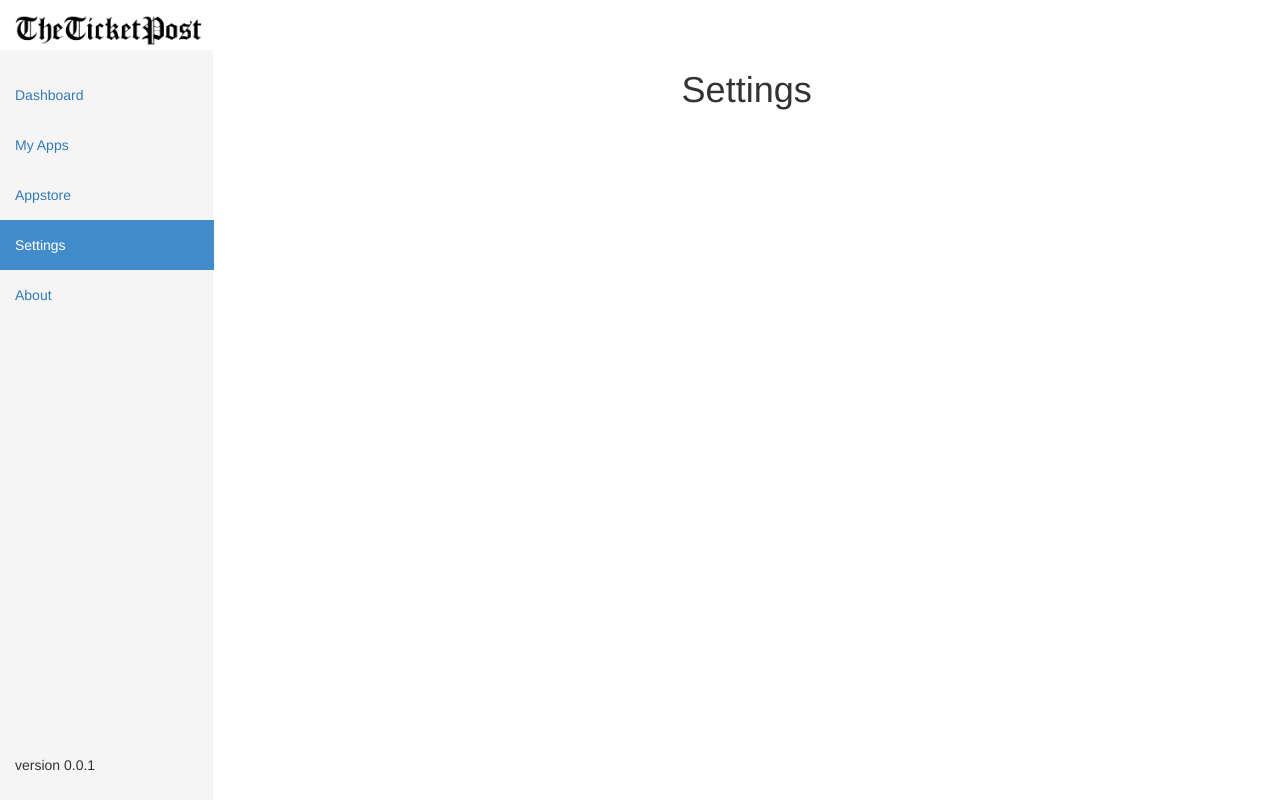
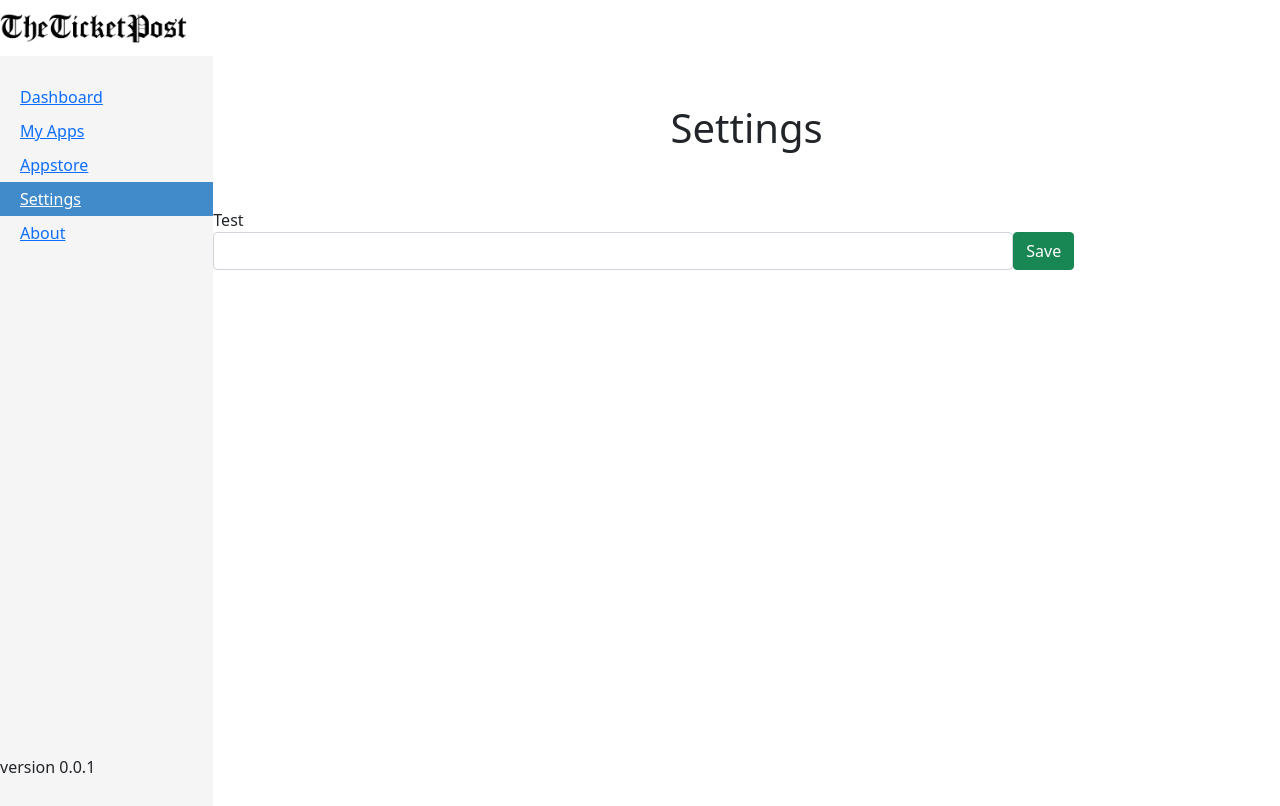
Before and after one commit to theticketpost/theticketpost-service, a Flask app: page /settings in a window 1280 px wide. Before the commit the page ends 771 px from the top, so only its background shows below. Run offline with Flask 2, Linux system fonts and the light colour scheme.

Commit message:
Adding a form to test saving settings on a file

```diff
--- a/src/static/style.css
+++ b/src/static/style.css
@@ -1,3 +1,8 @@
+div {
+   padding: 0 !important;
+   margin: 0 !important;
+}
+
 .navbar {
     margin-bottom: 0px;
     border: 0px;
--- a/src/templates/about.html
+++ b/src/templates/about.html
@@ -3,7 +3,7 @@
 {% set active_page = 'about' %}
 
 {% block content %}
-<div class="p-5 text-center bg-light">
+<div class="p-5 text-center">
     <h1>About</h1>
 </div>
 {% endblock %}
--- a/src/templates/apps.html
+++ b/src/templates/apps.html
@@ -3,7 +3,7 @@
 {% set active_page = 'apps' %}
 
 {% block content %}
-<div class="p-5 text-center bg-light">
+<div class="p-5 text-center">
     <h1>My Apps</h1>
 </div>
 {% endblock %}
--- a/src/templates/base.html
+++ b/src/templates/base.html
@@ -5,7 +5,7 @@
         <meta name="viewport" content="width=device-width, initial-scale=1.0">
         <meta http-equiv="X-UA-Compatible" content="ie=edge">
         <!-- CSS only -->
-        <link rel="stylesheet" href="https://cdn.jsdelivr.net/npm/bootstrap@3.4.1/dist/css/bootstrap.min.css" integrity="sha384-HSMxcRTRxnN+Bdg0JdbxYKrThecOKuH5zCYotlSAcp1+c8xmyTe9GYg1l9a69psu" crossorigin="anonymous">
+        <link href="https://cdn.jsdelivr.net/npm/bootstrap@5.1.3/dist/css/bootstrap.min.css" rel="stylesheet" integrity="sha384-1BmE4kWBq78iYhFldvKuhfTAU6auU8tT94WrHftjDbrCEXSU1oBoqyl2QvZ6jIW3" crossorigin="anonymous">
         <link rel="stylesheet" href="{{ url_for('static', filename='style.css') }}">
         <script src="https://unpkg.com/vue@3"></script>
         <title>{{ title }}</title>
--- a/src/templates/dashboard.html
+++ b/src/templates/dashboard.html
@@ -3,7 +3,7 @@
 {% set active_page = 'dashboard' %}
 
 {% block content %}
-<div class="p-5 text-center bg-light">
+<div class="p-5 text-center">
     <h1>Hello {{ username }}</h1>
     <h4 class="mb-3">Subheading</h4>
 </div>
--- a/src/templates/settings.html
+++ b/src/templates/settings.html
@@ -3,7 +3,21 @@
 {% set active_page = 'settings' %}
 
 {% block content %}
-<div class="p-5 text-center bg-light">
+<div class="p-5 text-center">
     <h1>Settings</h1>
 </div>
+<div class="container">
+    <form action="">
+        <div class="form-group row">
+            <div class="col-9">
+                <label for="">Test</label>
+                <input type="text" class="form-control">
+            </div>
+            <div class="col-auto mt-auto">
+                <button type="submit" class="btn btn-success">Save</button>
+            </div>
+        </div>
+    </form>
+</div>
+
 {% endblock %}
--- a/src/templates/store.html
+++ b/src/templates/store.html
@@ -3,7 +3,7 @@
 {% set active_page = 'store' %}
 
 {% block content %}
-<div class="p-5 text-center bg-light">
+<div class="p-5 text-center">
     <h1>AppStore</h1>
 </div>
 {% endblock %}
```
